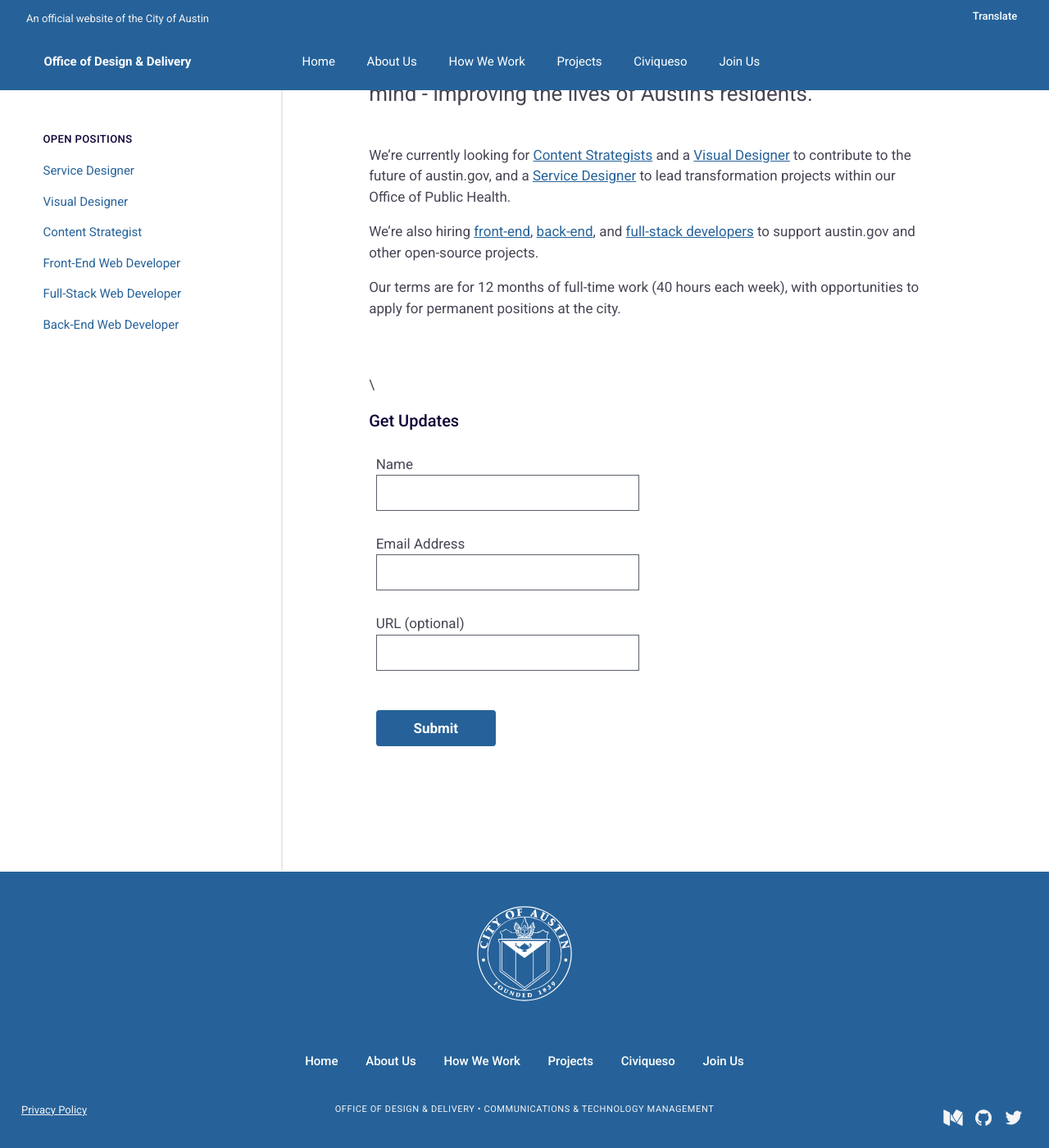
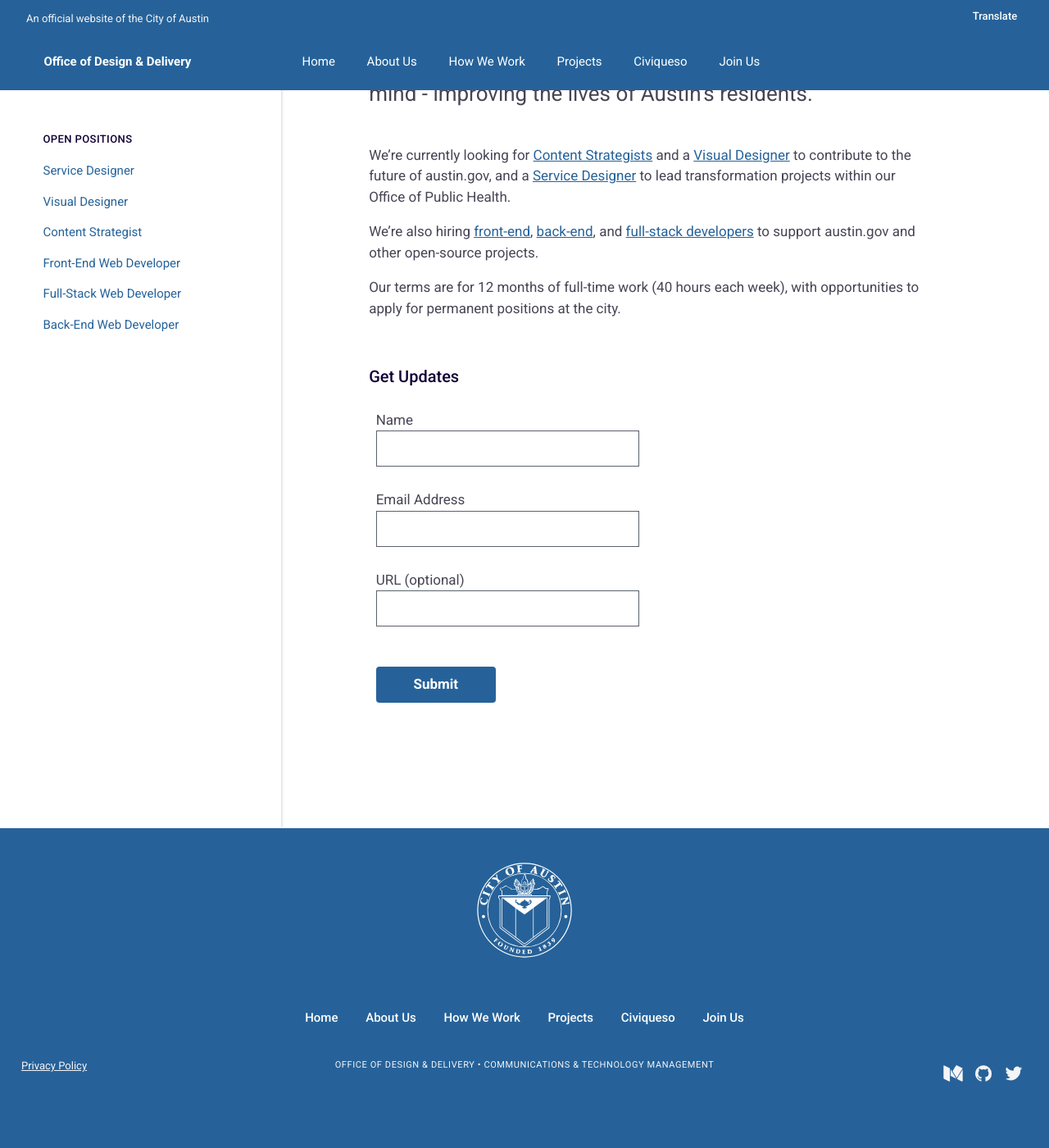
Before and after one commit to opensavannah/ProjectResilience, a Jekyll site: the page built from _jobs/information/join-us.md, in a window 1280 px wide and 1400 px high, scrolled down 273 px. Shown: the whole window at 82% size. Built offline with Jekyll 4.4.1, drawn with Linux system fonts in a browser that asks for light colours; comment, search, counter and statistics services are not loaded; after the commit the page ends 1619 px from its top, so only the background shows below that.

Commit message:
updates padding

```diff
--- a/_jobs/information/join-us.md
+++ b/_jobs/information/join-us.md
@@ -21,9 +21,6 @@ We're also hiring [front-end](/join/positions/full-stack-developer/), [back-end]
 Our terms are for 12 months of full-time work (40 hours each week), with opportunities to apply for permanent positions at the city.
 
 
-\
-\
-\
 
 
 #### Get Updates
--- a/assets/stylesheets/zilker/typography.scss
+++ b/assets/stylesheets/zilker/typography.scss
@@ -120,3 +120,7 @@ h4.value {
   margin-bottom: .2em;
   margin-top: 2em;
 }
+
+h4#get-updates {
+  padding-top: 2em;
+}
```
